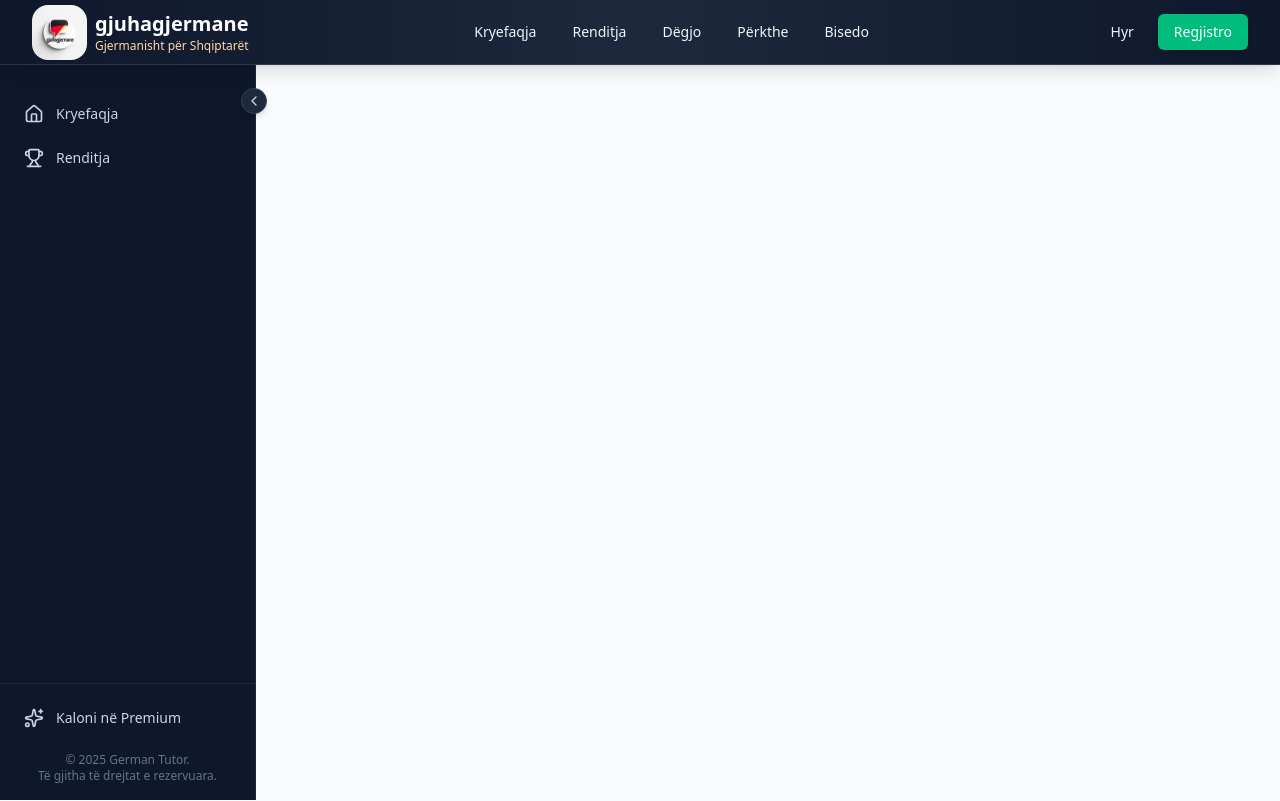
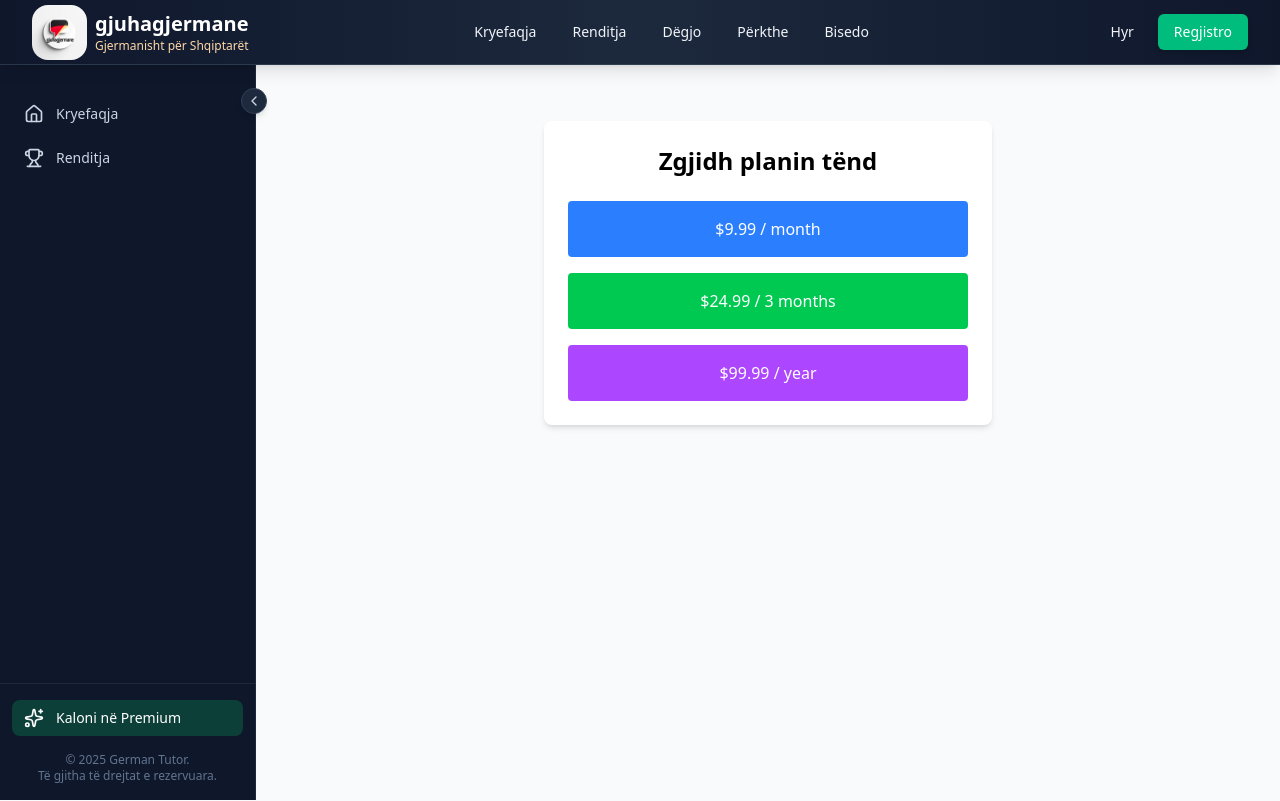
Before and after one commit to ledionnezirii/germanmaster, a React (Vite) app in the folder client/: page /payments in a window 1280 px wide. Built offline with nearby package versions, Linux system fonts and the light colour scheme.

Commit message:
Payments test

```diff
--- a/client/src/App.jsx
+++ b/client/src/App.jsx
@@ -22,6 +22,7 @@ import ResetPassword from "./auth/ResetPassword"
 import VerifyEmail from "./auth/VerifyEmail"
 import Pronunciation from "./pages/Pronunciation"
 import Quizes from "./pages/Quizes"
+import Payments from "./pages/Payments"
 
 const AppContent = () => {
   const { isCollapsed } = useSidebar()
@@ -65,6 +66,7 @@ const AppContent = () => {
               <Route path="tests" element={<Tests />} />
               <Route path="/pronunciation" element={<Pronunciation />} />
               <Route path="/quizes" element={<Quizes />} />
+              <Route path="/payments" element={<Payments />} />
             </Routes>
           </div>
         </main>
--- a/client/src/components/Sidebar.jsx
+++ b/client/src/components/Sidebar.jsx
@@ -50,7 +50,7 @@ const Sidebar = () => {
     {
       icon: Sparkles,
       label: "Kaloni në Premium", // Upgrade to Premium
-      path: "/premium",
+      path: "/payments",
       requireAuth: false,
     },
   ]
--- a/client/src/pages/Payments.jsx
+++ b/client/src/pages/Payments.jsx
@@ -1,34 +1,64 @@
-import React, { useState } from "react"
-import { usePayment } from "../context/PaymentContext"
+// src/components/Payments.jsx
+import React from "react";
 
-const Payments = ({ userId }) => {
-  const { loading, error, createPayment } = usePayment()
-  const [selectedPlan, setSelectedPlan] = useState("1_month")
+// Paddle publishable key
+const PADDLE_VENDOR_ID = 123456; // vendos Vendor ID tënd
+const PRODUCT_MONTHLY = 111111;  // vendos Product ID për 1 muaj
+const PRODUCT_QUARTERLY = 222222; // Product ID për 3 muaj
+const PRODUCT_YEARLY = 333333; // Product ID për 1 vit
 
-  const handleSubmit = (e) => {
-    e.preventDefault()
-    createPayment({ userId, subscriptionType: selectedPlan })
-  }
+// Inicilizojmë Paddle (script)
+if (typeof window !== "undefined" && !window.Paddle) {
+  const script = document.createElement("script");
+  script.src = "https://cdn.paddle.com/paddle/paddle.js";
+  script.onload = () => {
+    window.Paddle.Setup({ vendor: PADDLE_VENDOR_ID });
+  };
+  document.body.appendChild(script);
+}
+
+const Payments = () => {
+  const handlePayment = (productId) => {
+    if (!window.Paddle) return alert("Paddle nuk u ngarkua ende");
+
+    window.Paddle.Checkout.open({
+      product: productId,
+      email: "", // mund të vendosësh email-in e përdoruesit nëse e ke
+      successCallback: (data) => {
+        console.log("Pagesa u krye me sukses:", data);
+        alert("Faleminderit për pagesën!");
+      },
+      closeCallback: () => {
+        console.log("Dritarja e pagesës u mbyll");
+      },
+    });
+  };
 
   return (
-    <div>
-      <h1>Subscribe to a plan</h1>
+    <div className="max-w-md mx-auto mt-10 p-6 bg-white shadow-md rounded-lg text-center">
+      <h2 className="text-2xl font-bold mb-6">Zgjidh planin tënd</h2>
+      <div className="flex flex-col gap-4">
+        <button
+          onClick={() => handlePayment(PRODUCT_MONTHLY)}
+          className="p-4 bg-blue-500 text-white rounded hover:bg-blue-600"
+        >
+          $9.99 / month
+        </button>
+        <button
+          onClick={() => handlePayment(PRODUCT_QUARTERLY)}
+          className="p-4 bg-green-500 text-white rounded hover:bg-green-600"
+        >
+          $24.99 / 3 months
+        </button>
+        <button
+          onClick={() => handlePayment(PRODUCT_YEARLY)}
+          className="p-4 bg-purple-500 text-white rounded hover:bg-purple-600"
+        >
+          $99.99 / year
+        </button>
+      </div>
+    </div>
+  );
+};
 
-      <form onSubmit={handleSubmit}>
-        <select value={selectedPlan} onChange={(e) => setSelectedPlan(e.target.value)}>
-          <option value="1_month">1 Month</option>
-          <option value="3_months">3 Months</option>
-          <option value="1_year">1 Year</option>
-        </select>
-
-        <button type="submit" disabled={loading}>
-          {loading ? "Processing..." : "Subscribe Now"}
-        </button>
-      </form>
-
-      {error && <p style={{ color: "red" }}>{error}</p>}
-    </div>
-  )
-}
-
-export default Payments
+export default Payments;
--- a/client/src/services/api.js
+++ b/client/src/services/api.js
@@ -3,12 +3,19 @@ import axios from "axios"
 const API_BASE_URL = "https://gjuhagjermaneserver.onrender.com/api"
 export const SOCKET_URL = "https://gjuhagjermaneserver.onrender.com"
 
-export const getAbsoluteImageUrl = (relativePath) => {
-  if (!relativePath) return "/placeholder.svg?height=40&width=40"
-  const baseServerUrl = API_BASE_URL.replace("/api", "")
-  const normalizedPath = relativePath.startsWith("/") ? relativePath : `/${relativePath}`
-  return `${baseServerUrl}${normalizedPath}`
-}
+export const getAbsoluteImageUrl = (path) => {
+  if (!path) return "/placeholder.svg?height=40&width=40";
+
+  if (path.startsWith("http")) return path;
+
+  const baseServerUrl =
+    import.meta.env.VITE_API_BASE_URL || "http://localhost:5000";
+  const normalizedPath = path.startsWith("/") ? path : `/${path}`;
+  return `${baseServerUrl}${normalizedPath}`;
+};
+
+
+
 
 const api = axios.create({
   baseURL: API_BASE_URL,
```
